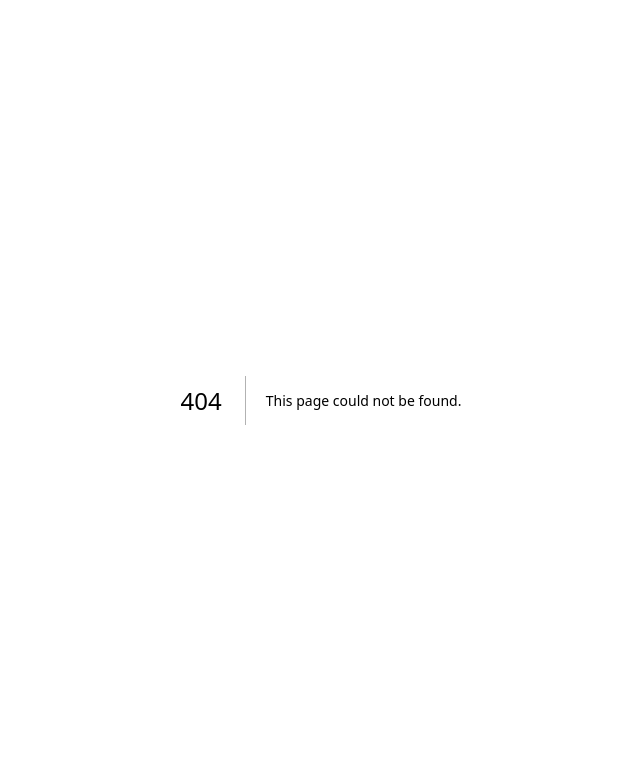
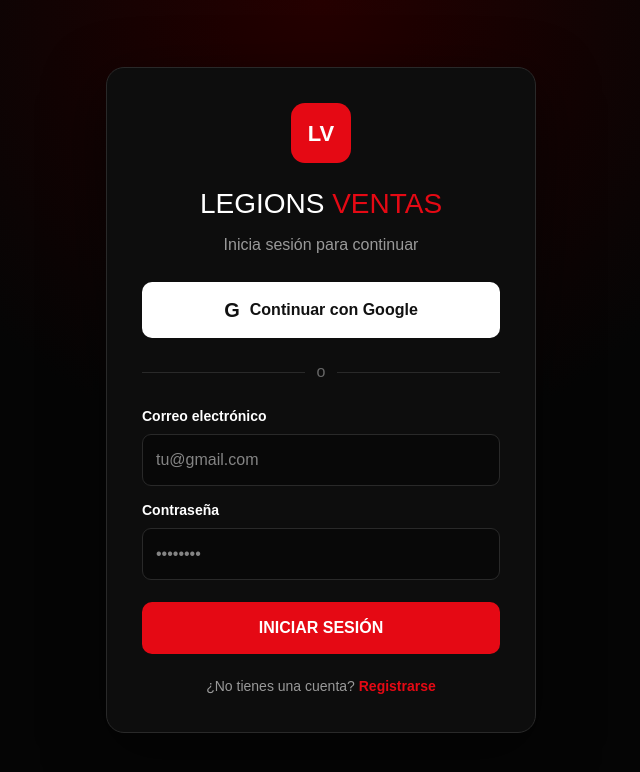
Before and after one commit to juliocesarblancomedina08-tech/Recargas-de-diamantes, a Next.js app: page /login in a window 1280 px wide. Before the commit this address had no page. Shown: the top 772 px of the page, without its empty margins (319-959 px from the left). Built offline with nearby package versions, Linux system fonts and the light colour scheme.

Commit message:
Add login page component with email and password fields

```diff
--- /dev/null
+++ b/app/login/page.tsx
@@ -0,0 +1,78 @@
+"use client";
+
+import { useState } from "react";
+import Link from "next/link";
+import { useRouter } from "next/navigation";
+
+export default function LoginPage() {
+  const router = useRouter();
+
+  const [email, setEmail] = useState("");
+  const [password, setPassword] = useState("");
+
+  function handleLogin() {
+    if (!email || !password) {
+      alert("Completa tu correo y contraseña");
+      return;
+    }
+
+    router.push("/dashboard");
+  }
+
+  return (
+    <main className="login-page">
+      <div className="login-box">
+        <div className="logo">LV</div>
+
+        <h1>
+          LEGIONS <span>VENTAS</span>
+        </h1>
+
+        <p className="subtitle">
+          Inicia sesión para continuar
+        </p>
+
+        <button className="google-button">
+          <span>G</span>
+          Continuar con Google
+        </button>
+
+        <div className="separator">
+          <span>o</span>
+        </div>
+
+        <label>Correo electrónico</label>
+
+        <input
+          type="email"
+          placeholder="tu@gmail.com"
+          value={email}
+          onChange={(e) => setEmail(e.target.value)}
+        />
+
+        <label>Contraseña</label>
+
+        <input
+          type="password"
+          placeholder="••••••••"
+          value={password}
+          onChange={(e) => setPassword(e.target.value)}
+        />
+
+        <button
+          className="login-button"
+          onClick={handleLogin}
+        >
+          INICIAR SESIÓN
+        </button>
+
+        <p className="register-text">
+          ¿No tienes una cuenta?{" "}
+          <Link href="/register">
+            <span>Registrarse</span>
+          </Link>
+        </p>
+      </div>
+    </main>
+  );
+}
```
